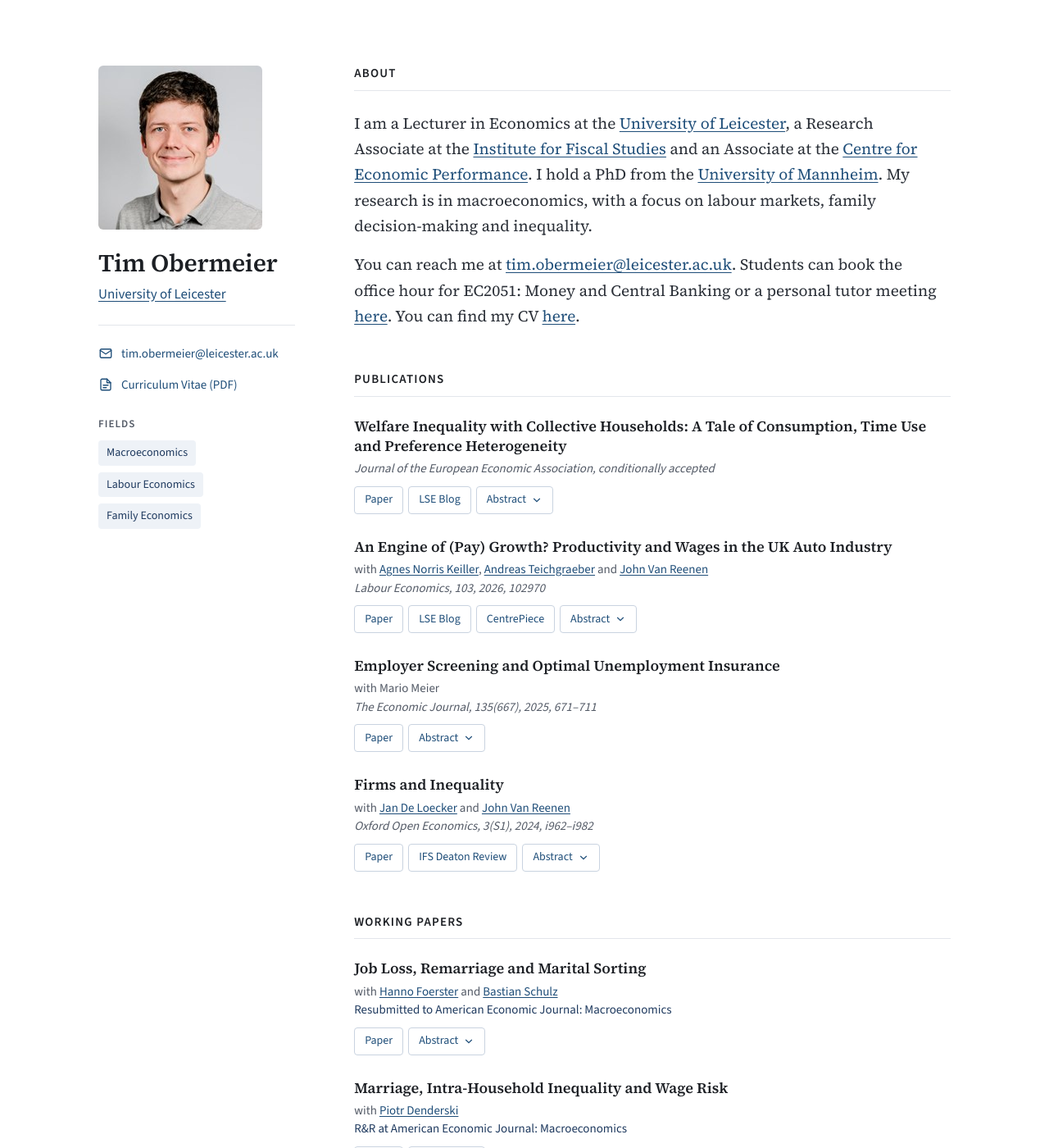
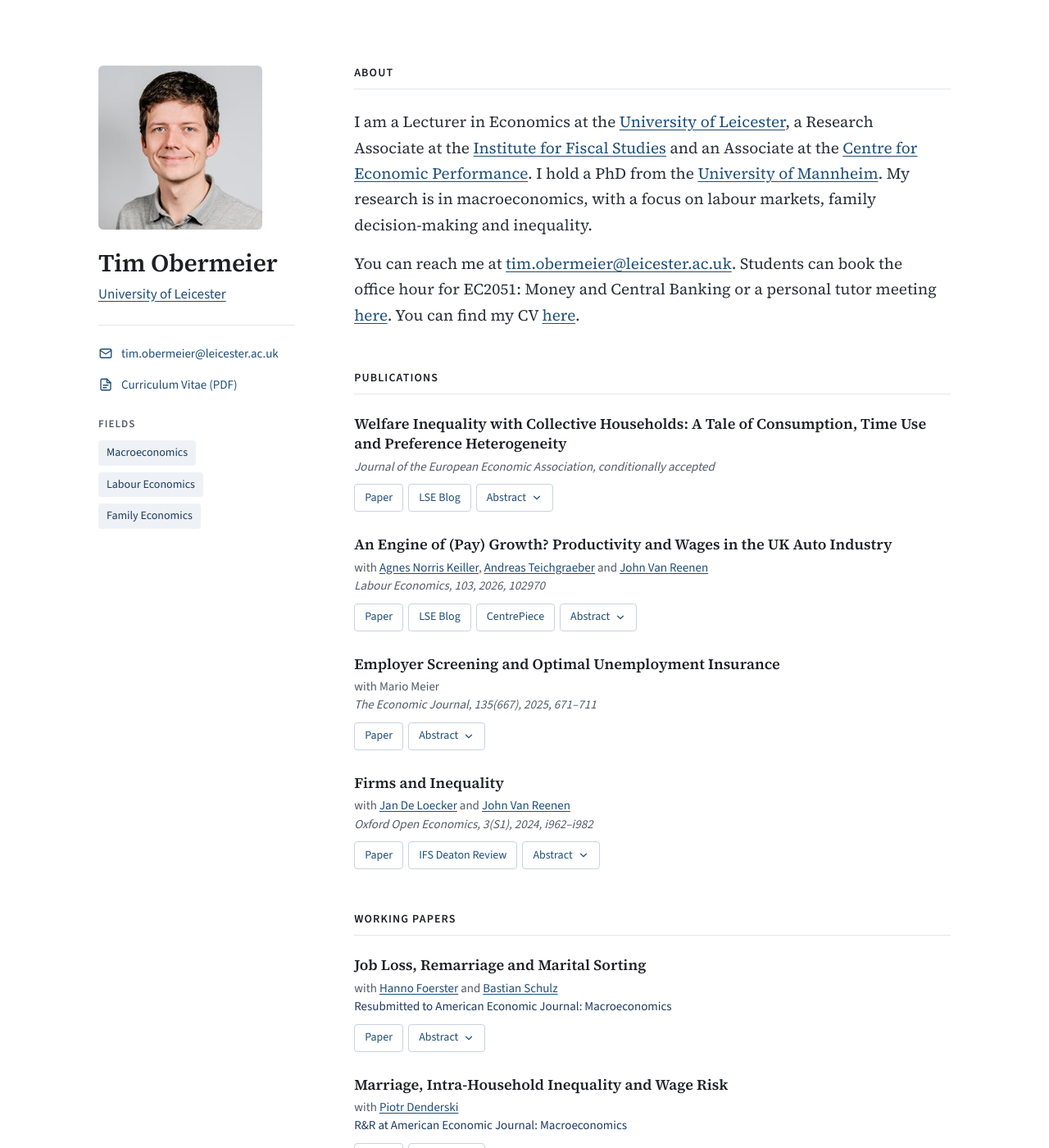
Before and after one commit to timobermeier/timobermeier.github.io, a Jekyll site: the page built from index.html, in a window 1280 px wide and 1400 px high. Shown: the whole window at 82% size. Built offline with Jekyll 4.4.1, drawn with Linux system fonts in a browser that asks for light colours.

Commit message:
Slightly smaller section headings (15px -> 14px) (#4)
Claude-Session: https://claude.ai/code/session_01UFbgWnbV2xVd8YxFu3KQxf

Co-authored-by: Tim Obermeier <timobermeier@users.noreply.github.com>
Co-authored-by: Claude Opus 5.5 <noreply@anthropic.com>

```diff
--- a/assets/css/site.css
+++ b/assets/css/site.css
@@ -58,7 +58,7 @@ a:hover { color: var(--accent-dark); }
 /* ---------- Content ---------- */
 .section { margin-bottom: 52px; }
 .section:last-child { margin-bottom: 0; }
-.section-title { margin: 0 0 24px; padding-bottom: 10px; border-bottom: 1px solid var(--line); font-size: 15px; font-weight: 600; line-height: 1.3; letter-spacing: 0.08em; text-transform: uppercase; color: var(--ink); }
+.section-title { margin: 0 0 24px; padding-bottom: 10px; border-bottom: 1px solid var(--line); font-size: 14px; font-weight: 600; line-height: 1.3; letter-spacing: 0.08em; text-transform: uppercase; color: var(--ink); }
 .lead { font-family: var(--serif); font-size: 19px; line-height: 1.65; color: var(--ink-2); max-width: 680px; margin: 0 0 16px; }
 .section p { max-width: 720px; }
 
```
